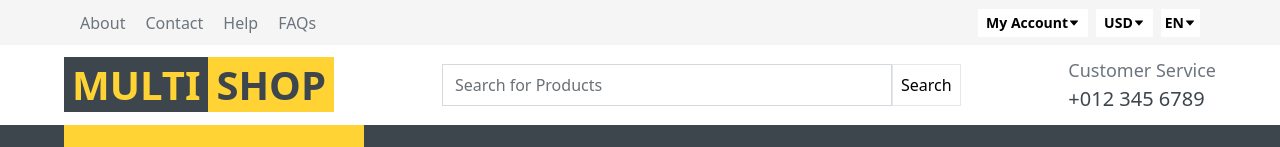
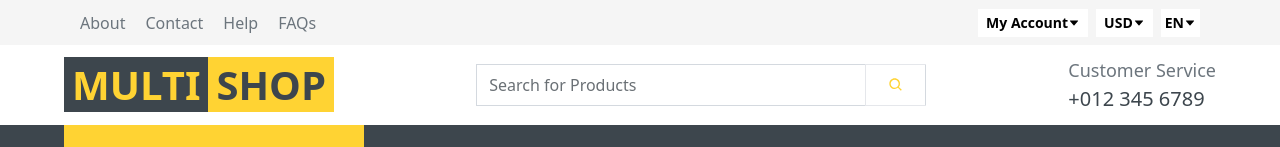
Before and after one commit to TanbirHasan/tingle-park-frontend, a React (Create React App) app: page / in a window 1280 px wide. Shown: the top 147 px of the page. Built offline with nearby package versions, Linux system fonts and the light colour scheme.

Commit message:
icon added in top bar input field

```diff
--- a/src/components/TopBarLogo/TopBarLogo.jsx
+++ b/src/components/TopBarLogo/TopBarLogo.jsx
@@ -1,4 +1,5 @@
 import React from 'react';
+import { BiSearch } from 'react-icons/bi';
 
 const TopBarLogo = () => {
 	return (
@@ -11,18 +12,20 @@ const TopBarLogo = () => {
 					</h1>
 				</div>
 
-				<div>
+				<div className='flex items-center relative'>
 					<input
 						type="text"
 						placeholder="Search for Products"
-						className="w-[450px] focus:outline-0 focus:ring-0 focus:ring-transparent focus:border-[#FFD333] placeholder:text-[#6a7075]  border-[#D4D9DF]  "
+						className="w-[450px] focus:outline-0 focus:ring-0 focus:ring-transparent focus:border-[#FFD333] placeholder:text-[#6a7075]  border-[#D4D9DF]   "
 					/>
-					<button className="border h-[42px] p-2">Search</button>
+					<button className="absolute right-0 border h-[42px] px-5 border-r-0 bg-none">
+						<BiSearch className='font-extrabold w-[20px] text-[#FFD333]' />
+					</button>
 				</div>
 
-				<div className=''>
-					<p className='text-[#6c757d] text-[18px]'>Customer Service</p>
-					<p className='text-[#3d464d] text-[20px] font-medium'>+012 345 6789</p>
+				<div className="">
+					<p className="text-[#6c757d] text-[18px]">Customer Service</p>
+					<p className="text-[#3d464d] text-[20px] font-medium">+012 345 6789</p>
 				</div>
 			</div>
 		</div>
```
